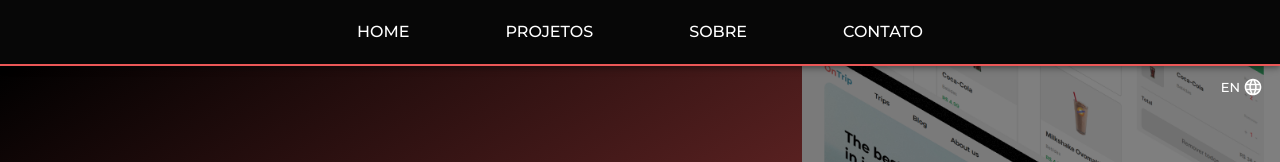
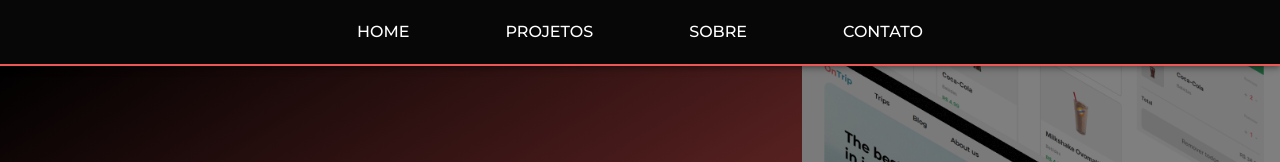
Before and after one commit to leticia-de-araujo/portfolio-pt-br, a React (Create React App) app: page / in a window 1280 px wide. Shown: the top 162 px of the page. Built offline with nearby package versions, Linux system fonts and the light colour scheme.

Commit message:
fix: lang button

```diff
--- a/src/components/sections/Home/index.jsx
+++ b/src/components/sections/Home/index.jsx
@@ -16,7 +16,7 @@ const Home = () => {
     <>
       <NavBar />
       <HomeMainDiv className="home">
-        <Fade bottom duration={1000}>
+        {/* <Fade bottom duration={1000}>
           <a
             href="#"
             target="_blank"
@@ -28,7 +28,7 @@ const Home = () => {
               <LanguageTwoToneIcon color="secondary" fontSize="small" />
             </Button>
           </a>
-        </Fade>
+        </Fade> */}
         <div className="home-text-div">
           <Fade bottom duration={1000}>
             <div className="home-text-top-div">
```
